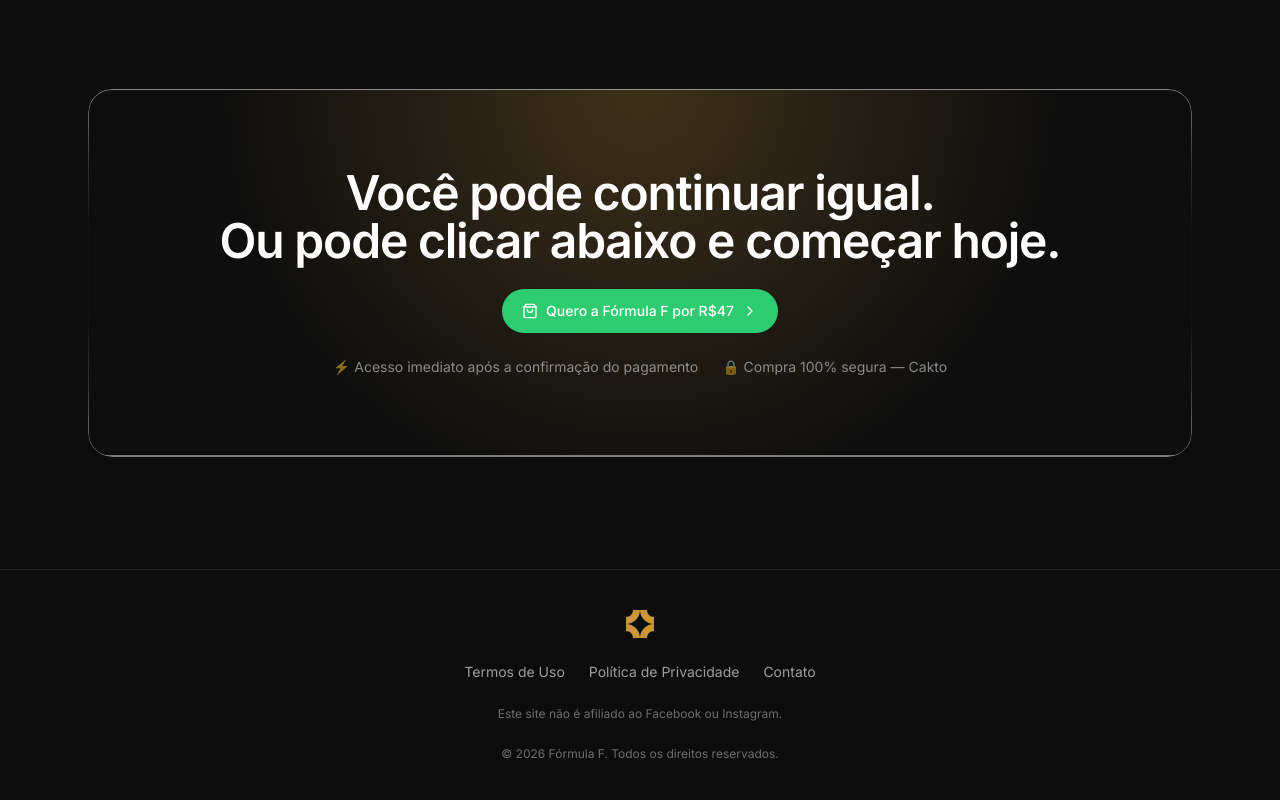
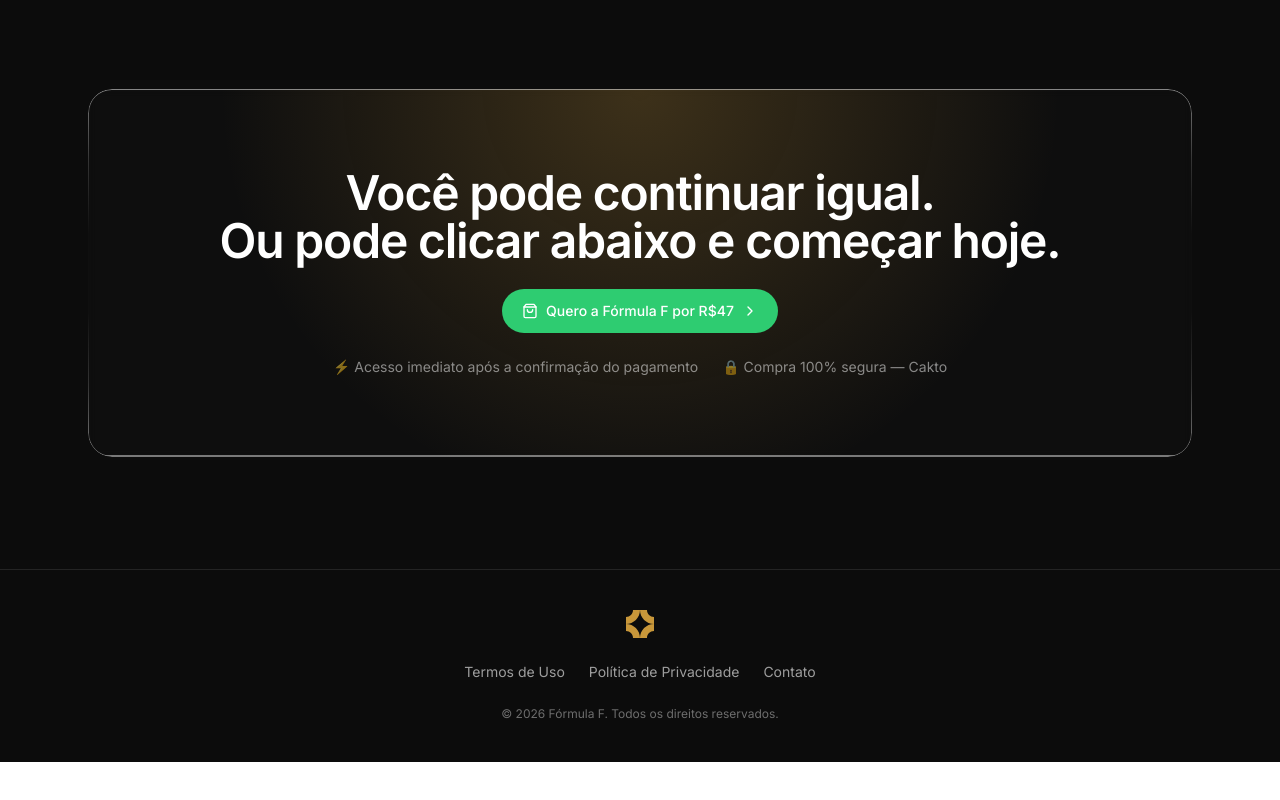
Before and after one commit to Parnov88/formulaf, a React (Vite) app: page / in a window 1280 px wide. Shown: the part 6303-7103 px from the top of the page. After the commit the page ends 7065 px from the top, so only its background shows below. Built offline with nearby package versions, Linux system fonts and the light colour scheme.

Commit message:
fix: remove disclaimer de afiliacao Facebook/Instagram do footer
Co-Authored-By: Claude Sonnet 4.6 <noreply@anthropic.com>

```diff
--- a/src/components/Footer.tsx
+++ b/src/components/Footer.tsx
@@ -15,7 +15,6 @@ export function Footer() {
           ))}
         </nav>
 
-        <p className="text-xs text-white/40 max-w-md">{content.footer.disclaimer}</p>
         <p className="text-xs text-white/40">{content.footer.copyright}</p>
       </div>
     </footer>
--- a/src/data/content.ts
+++ b/src/data/content.ts
@@ -155,7 +155,6 @@ export const content = {
       { label: 'Política de Privacidade', href: '/privacidade.html' },
       { label: 'Contato', href: 'mailto:parnov8@gmail.com' },
     ],
-    disclaimer: 'Este site não é afiliado ao Facebook ou Instagram.',
   },
 
   stickyCta: {
```
